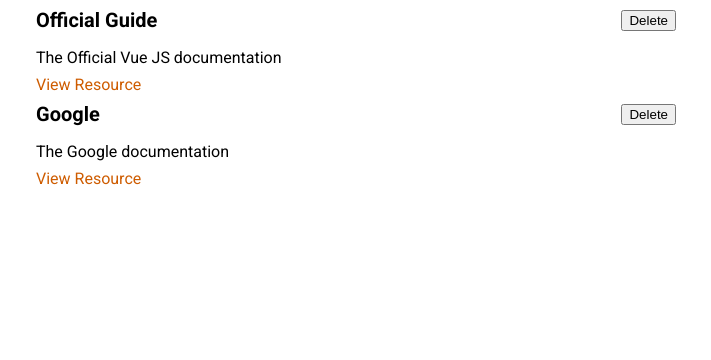
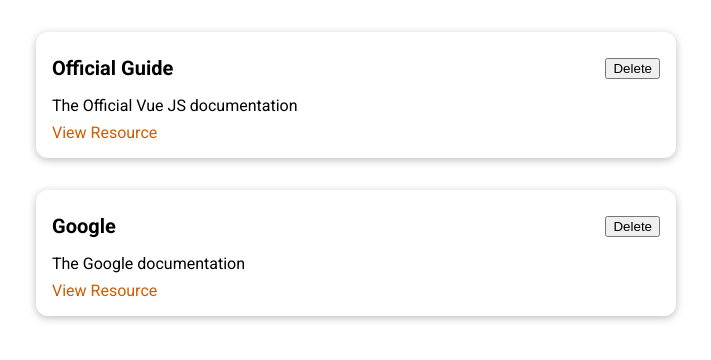
Before and after one commit to mstanka/udm-max-learnapp, a Vue app: page / in a window 1280 px wide. Shown: the top 360 px of the page, without its empty margins (284-995 px from the left). Built offline with nearby package versions, Linux system fonts and the light colour scheme.

Commit message:
add BaseCard component as wrapper, global component

```diff
--- /dev/null
+++ b/src/components/UI/BaseCard.vue
@@ -0,0 +1,15 @@
+<template>
+  <div>
+    <slot></slot>
+  </div>
+</template>
+
+<style scoped>
+div {
+  border-radius: 12px;
+  box-shadow: 0 2px 8px rgba(0, 0, 0, 0.26);
+  padding: 1rem;
+  margin: 2rem auto;
+  max-width: 40rem;
+}
+</style>
--- a/src/components/learning-resources/LearningResource.vue
+++ b/src/components/learning-resources/LearningResource.vue
@@ -1,15 +1,15 @@
 <template>
   <li>
-    <div>
+    <base-card>
       <header>
         <h3>{{ title }}</h3>
         <button>Delete</button>
       </header>
-    </div>
-    <p>{{ description }}</p>
-    <nav>
-      <a :href="link">View Resource</a>
-    </nav>
+      <p>{{ description }}</p>
+      <nav>
+        <a :href="link">View Resource</a>
+      </nav>
+    </base-card>
   </li>
 </template>
 
```
Also changed, not shown: src/main.js (+8 -3 lines).
